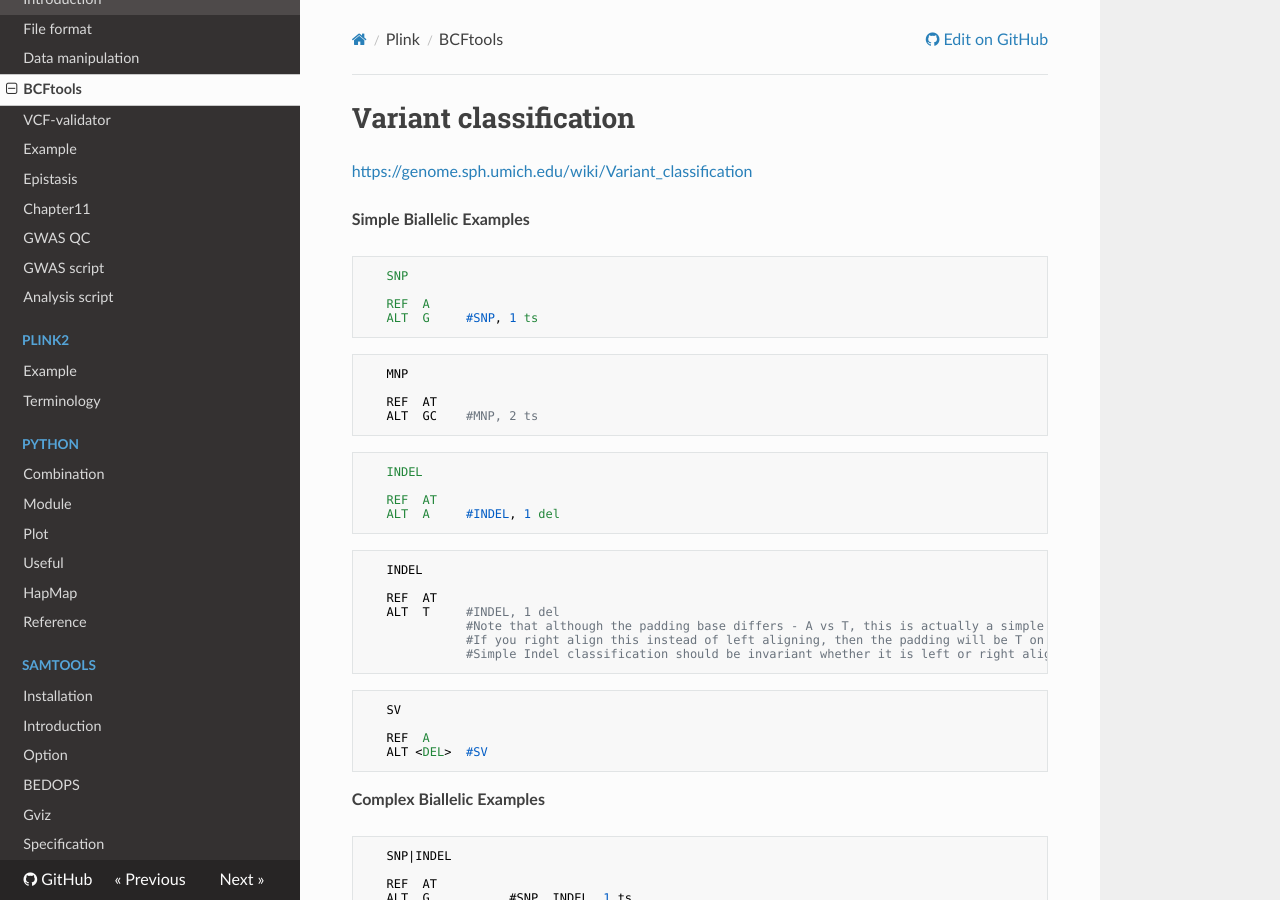
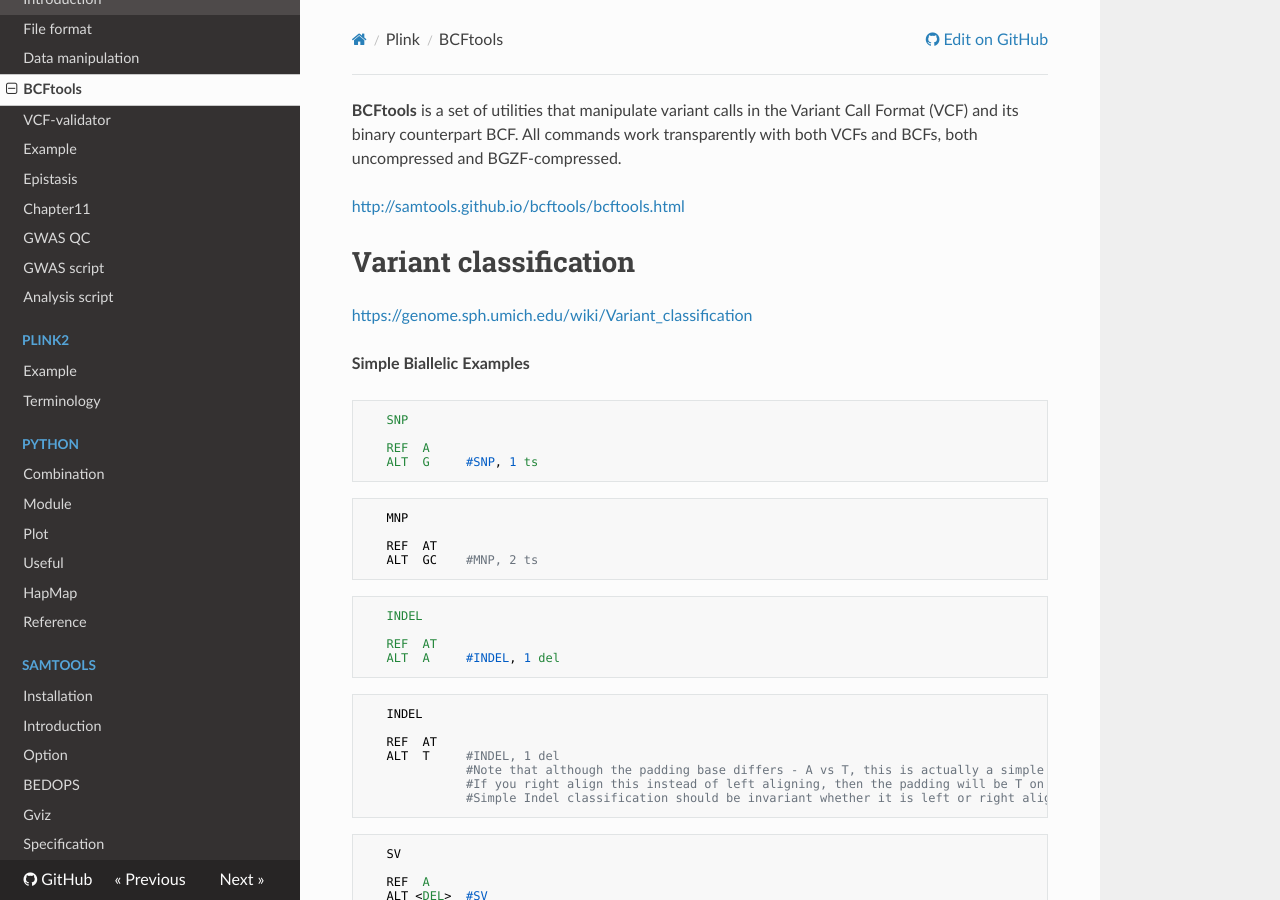
Before and after one commit to WonyoungCho/plink, an MkDocs documentation site: the page built from docs/bcftools_mani.md, in a window 1280 px wide and 900 px high. Built offline with MkDocs 1.6.1, drawn with Linux system fonts in a browser that asks for light colours; nearby versions of some CDN libraries; old or Windows-style settings are respelled for this version of MkDocs; some of the changed text lies outside the part shown.

Commit message:
Update bcftools_mani.md

````diff
--- a/docs/bcftools_mani.md
+++ b/docs/bcftools_mani.md
@@ -1,3 +1,7 @@
+**BCFtools** is a set of utilities that manipulate variant calls in the Variant Call Format (VCF) and its binary counterpart BCF. All commands work transparently with both VCFs and BCFs, both uncompressed and BGZF-compressed.
+
+<http://samtools.github.io/bcftools/bcftools.html>
+
 # Variant classification
 <https://genome.sph.umich.edu/wiki/Variant_classification>
 
@@ -147,9 +151,11 @@
 $ bgzip -c data.vcf > data.vcf.gz && tabix -p vcf data.vcf.gz
 ```
 
-# BCFtools
+# Manipulation
 ```
 $ bcftools view -I data.vcf.gz -Oz -o data_remove_indels.vcf.gz
 $ bcftools view -v snps data.vcf.gz -Oz -o data_only_snps.vcf.gz
 $ bcftools norm -d all data.vcf.gz -Oz -o data_remove_duplicate.vcf.gz  # snps|indels|both|all|exact
+$ bcftools reheader -h heads.txt data.vcf.gz|bcftools view|less
+
 ```
````
